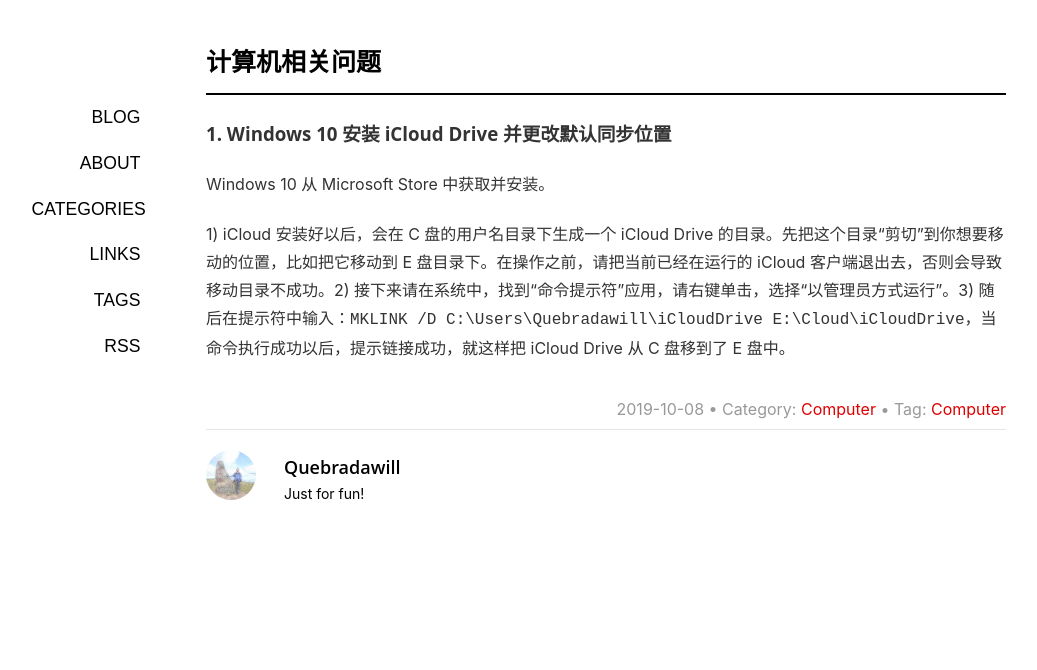
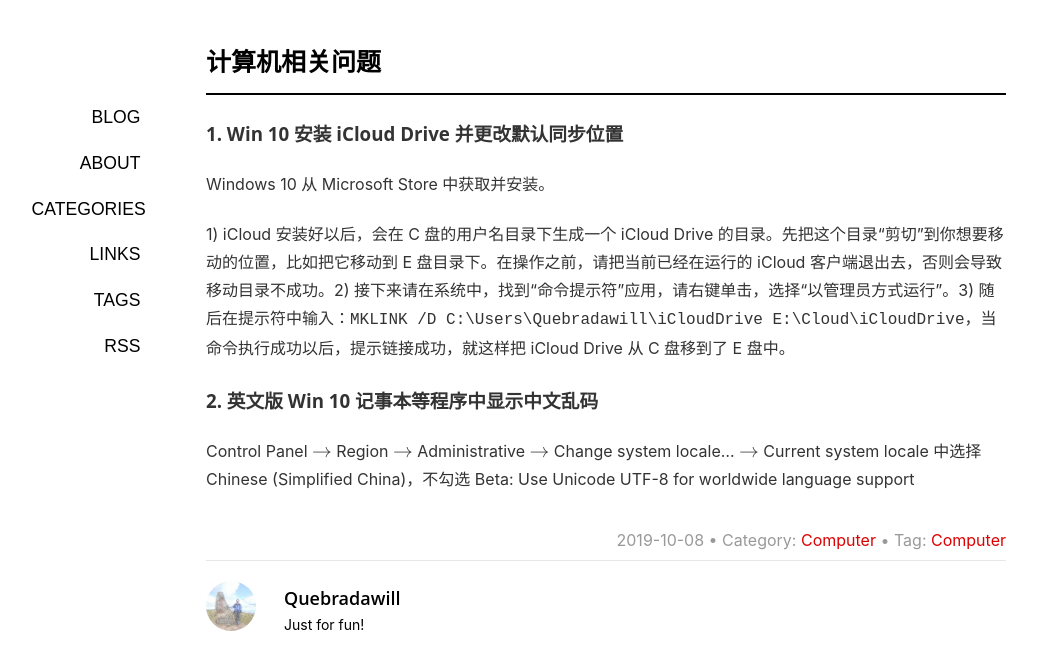
Before and after one commit to Quebradawill/quebrada.github.io, a Jekyll site: the page built from _posts/2019-10-08-computer-problems.md, in a window 1280 px wide. Shown: the top 670 px of the page, without its empty margins (34-1071 px from the left). Built offline with Jekyll 4.4.1, drawn with Linux system fonts in a browser that asks for light colours; formulas are drawn with MathJax 3; a script that is not in the unit is left out; comment, search, counter and statistics services are not loaded.

Commit message:
Update 2019-10-08-computer-problems.md

```diff
--- a/_posts/2019-10-08-computer-problems.md
+++ b/_posts/2019-10-08-computer-problems.md
@@ -10,8 +10,12 @@ published: true
 author: Quebradawill
 ---
 
-### 1. Windows 10 安装 iCloud Drive 并更改默认同步位置
+### 1. Win 10 安装 iCloud Drive 并更改默认同步位置
 
 Windows 10 从 Microsoft Store 中获取并安装。
 
 1) iCloud 安装好以后，会在 C 盘的用户名目录下生成一个 iCloud Drive 的目录。先把这个目录“剪切”到你想要移动的位置，比如把它移动到 E 盘目录下。在操作之前，请把当前已经在运行的 iCloud 客户端退出去，否则会导致移动目录不成功。2) 接下来请在系统中，找到“命令提示符”应用，请右键单击，选择“以管理员方式运行”。3) 随后在提示符中输入：`MKLINK /D C:\Users\Quebradawill\iCloudDrive E:\Cloud\iCloudDrive`，当命令执行成功以后，提示链接成功，就这样把 iCloud Drive 从 C 盘移到了 E 盘中。
+
+### 2. 英文版 Win 10 记事本等程序中显示中文乱码
+
+Control Panel $$\to$$ Region $$\to$$ Administrative $$\to$$ Change system locale... $$\to$$ Current system locale 中选择 Chinese (Simplified China)，不勾选 Beta: Use Unicode UTF-8 for worldwide language support
```
